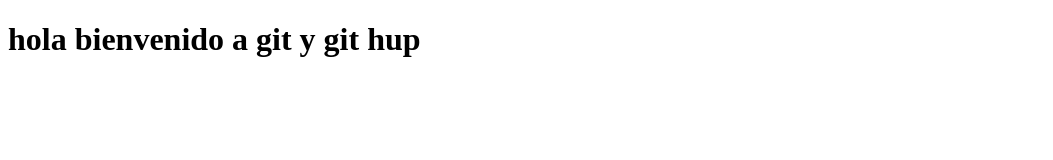
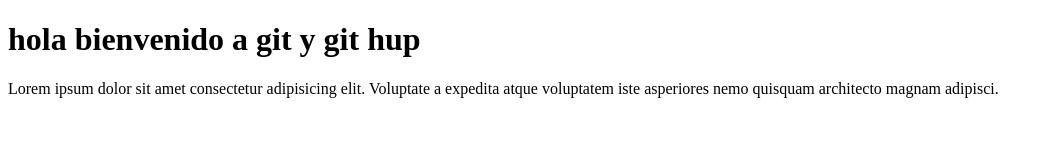
Before and after one commit to elizabet89/nuevo, a plain HTML site: page index.html in a window 1280 px wide. Shown: the whole page, without its empty margins (0-1053 px from the left). Drawn offline with Linux system fonts and the light colour scheme.

Commit message:
agregue-Parrafo

```diff
--- a/index.html
+++ b/index.html
@@ -12,5 +12,7 @@
 
     <h1>hola bienvenido a git y git hup</h1>
 
+    <p>Lorem ipsum dolor sit amet consectetur adipisicing elit. Voluptate a expedita atque voluptatem iste asperiores nemo quisquam architecto magnam adipisci.</p>
+
 </body>
 </html>
```
Also changed, not shown: package.json (deleted, +0 -12 lines).
